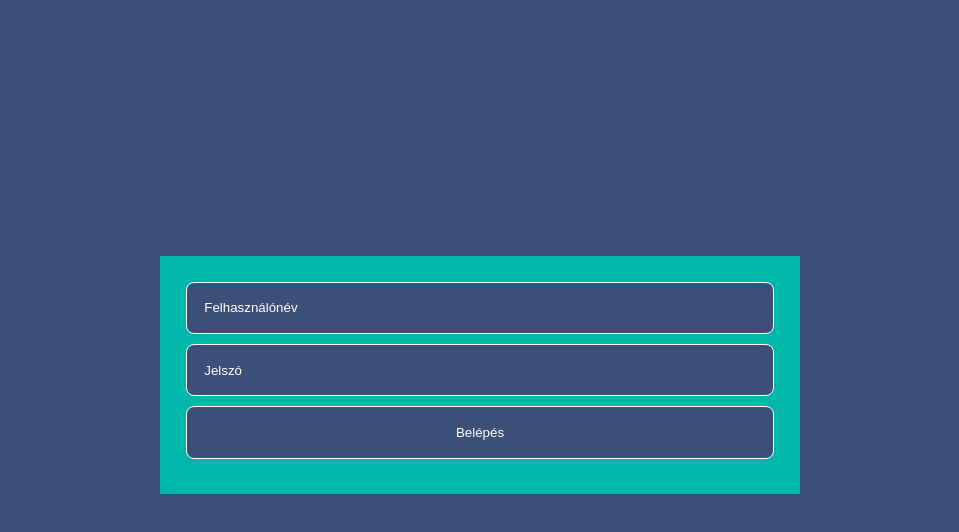
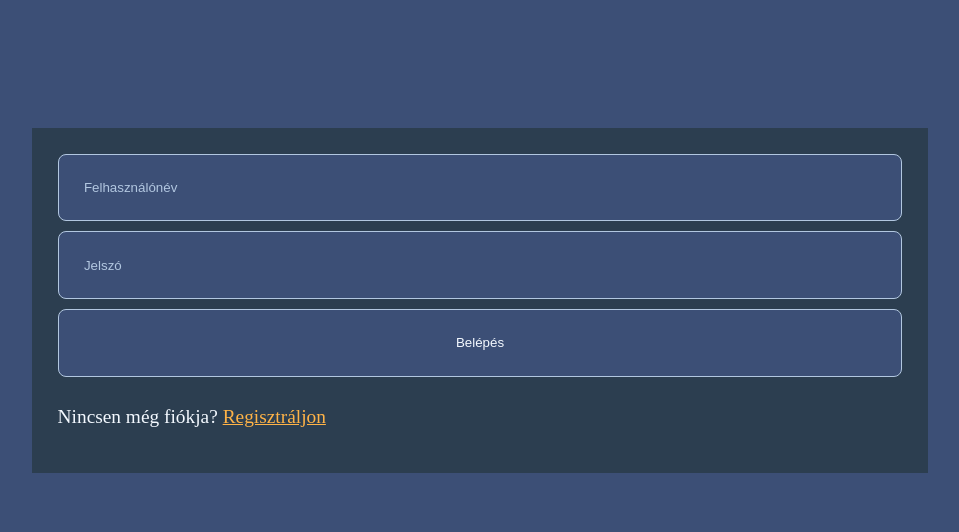
Before and after one commit to GitDevla/ReviewRiot, a Next.js app: page /login in a window 1280 px wide. Shown: the top 532 px of the page, without its empty margins (160-1119 px from the left). Built offline with nearby package versions, Linux system fonts and the light colour scheme.

Commit message:
Add design to login

```diff
--- a/src/pages/api/genre.ts
+++ b/src/pages/api/genre.ts
@@ -14,7 +14,7 @@ export default async (
 }
 
 async function feedGetHandler(
-    req: NextApiRequest,
+    _: NextApiRequest,
     res: NextApiResponse
 ) {
     const genres = await listGenres();
--- a/src/pages/login.tsx
+++ b/src/pages/login.tsx
@@ -35,9 +35,12 @@ function login() {
             <form onSubmit={handleSubmit}>
                 <input type="text" placeholder='Felhasználónév' onChange={(e) => setUsername(e.target.value)} />
                 <input type="password" placeholder='Jelszó' onChange={(e) => setPassword(e.target.value)} />
+                {errorMessage && <p className='error'>{errorMessage}</p>}
                 <input type="submit" value="Belépés" />
-                {errorMessage && <p>{errorMessage}</p>}
             </form >
+            <p>
+                Nincsen még fiókja? <a href="/register">Regisztráljon</a>
+            </p>
         </div>
     )
 }
--- a/src/styles/globals.css
+++ b/src/styles/globals.css
@@ -1,9 +1,11 @@
 :root {
     --colorBackground: #3C4F76;
-    --colorForeground: #F5F5F5;
-    --colorAccent1: #00B8A9;
-    --colorAccent2: #FDB813;
-    --colorAccent3: #FFFFFF;
+    --colorForeground: #2C3E50;
+    --colorAccent1: #F4F9FF;
+    --colorAccent2: #B2C7E0;
+    --colorAccent3: #FFB347;
+
+    --red: red;
 }
 
 * {
@@ -15,5 +17,14 @@ html {
     width: 100%;
     margin: 0;
     background-color: var(--colorBackground);
-    color: var(--colorForeground);
+    color: var(--colorAccent1);
+    font-size: 1.1rem;
 }
+
+a {
+    color: var(--colorAccent3);
+}
+
+.error {
+    color: var(--colorAccent3);
+}
--- a/src/styles/login.module.css
+++ b/src/styles/login.module.css
@@ -1,9 +1,8 @@
 .wrapper {
-    width: 50%;
+    width: 100%;
     padding: 2%;
     margin: auto;
-    margin-top: 20%;
-    background-color: var(--colorAccent1);
+    background-color: var(--colorForeground);
 }
 
 .wrapper input {
@@ -13,11 +12,26 @@
     margin-bottom: 10px;
     border-radius: 8px;
     border: 1px solid;
-    color: var(--colorAccent3);
-    border-color: var(--colorAccent3);
+    color: var(--colorAccent1);
+    border-color: var(--colorAccent2);
 }
 
 .wrapper input::placeholder {
-    color: var(--colorAccent3);
+    color: var(--colorAccent2);
+}
 
+
+/*Desktop*/
+@media screen and (min-width: 880px) {
+    .wrapper {
+        width: 50%;
+    }
 }
+
+/*Tablet*/
+@media screen and (min-width: 600px) {
+    .wrapper {
+        width: 70%;
+        margin-top: 10%;
+    }
+}
```
